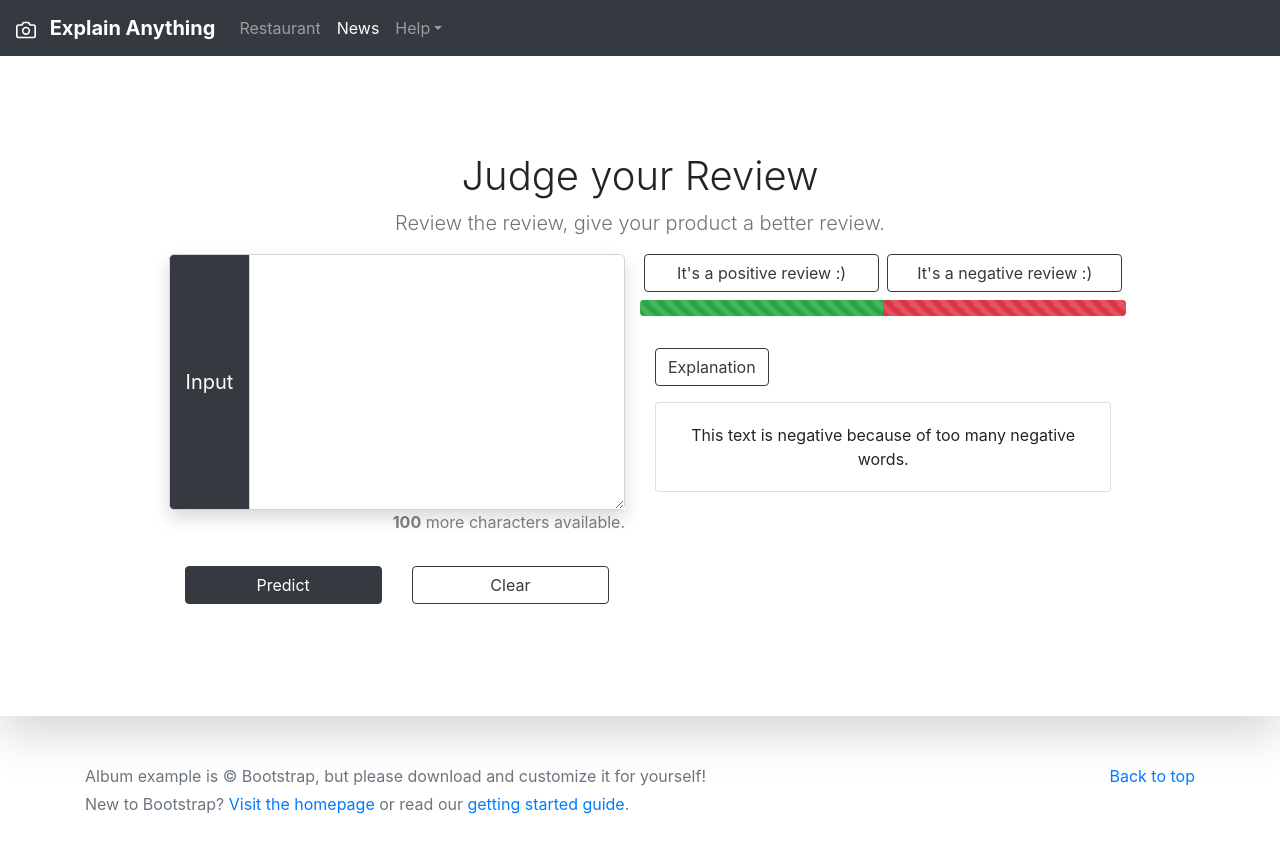
After one commit to FrBernkastel/Explainable-Text-Classifier, a Django app: page /classifier/news/ in a window 1280 px wide. The commit adds this page. Run offline with Django 3.2, Linux system fonts and the light colour scheme; some libraries are stand-ins or nearby versions.

Commit message:
create two webpages

```diff
--- /dev/null
+++ b/textClassifier/templates/classifier/news.html
@@ -0,0 +1,335 @@
+
+{% load staticfiles %}
+<!DOCTYPE html>
+<!-- saved from url=(0049)https://getbootstrap.com/docs/4.3/examples/album/ -->
+<html lang="en" class="gr__getbootstrap_com">
+
+<head>
+    <meta http-equiv="Content-Type" content="text/html; charset=UTF-8">
+    <meta name="viewport" content="width=device-width, initial-scale=1, shrink-to-fit=no">
+    <meta name="description" content="">
+    <meta name="author" content="Mark Otto, Jacob Thornton, and Bootstrap contributors">
+    <meta name="generator" content="Jekyll v3.8.5">
+    <title>Album example · Bootstrap</title>
+
+    <link rel="canonical" href="https://getbootstrap.com/docs/4.3/examples/album/">
+
+    <!-- Bootstrap core CSS -->
+    <link rel="stylesheet" href="https://stackpath.bootstrapcdn.com/bootstrap/4.3.1/css/bootstrap.min.css" integrity="sha384-ggOyR0iXCbMQv3Xipma34MD+dH/1fQ784/j6cY/iJTQUOhcWr7x9JvoRxT2MZw1T" crossorigin="anonymous">
+    <link rel="stylesheet" href="https://use.fontawesome.com/releases/v5.8.2/css/all.css" integrity="sha384-oS3vJWv+0UjzBfQzYUhtDYW+Pj2yciDJxpsK1OYPAYjqT085Qq/1cq5FLXAZQ7Ay" crossorigin="anonymous">
+
+    <style>
+      .bd-placeholder-img {
+        font-size: 1.125rem;
+        text-anchor: middle;
+        -webkit-user-select: none;
+        -moz-user-select: none;
+        -ms-user-select: none;
+        user-select: none;
+      }
+
+      @media (min-width: 768px) {
+        .bd-placeholder-img-lg {
+          font-size: 3.5rem;
+        }
+      }
+    </style>
+    <!-- Custom styles for this template -->
+    <link href="{% static 'textClassifier/style.css' %}" rel="stylesheet">
+  </head>
+
+
+<body data-gr-c-s-loaded="true">
+
+<header>
+  <nav class="navbar navbar-expand-md navbar-dark bg-dark">
+    <a class="navbar-brand" href="https://getbootstrap.com/docs/4.0/examples/navbars/#">
+      <svg xmlns="http://www.w3.org/2000/svg" width="20" height="20" fill="none" stroke="currentColor" stroke-linecap="round" stroke-linejoin="round" stroke-width="2" aria-hidden="true" class="mr-2" viewBox="0 0 24 24" focusable="false"><path d="M23 19a2 2 0 0 1-2 2H3a2 2 0 0 1-2-2V8a2 2 0 0 1 2-2h4l2-3h6l2 3h4a2 2 0 0 1 2 2z"></path><circle cx="12" cy="13" r="4"></circle></svg>
+      <strong>Explain Anything</strong>
+    </a>
+    <button class="navbar-toggler" type="button" data-toggle="collapse" data-target="#navbarsExample04" aria-controls="navbarsExample04" aria-expanded="false" aria-label="Toggle navigation">
+      <span class="navbar-toggler-icon"></span>
+    </button>
+
+    <div class="collapse navbar-collapse" id="navbarsExample04">
+      <ul class="navbar-nav mr-auto">
+        <li class="nav-item">
+          <a class="nav-link" href="/classifier">Restaurant</a>
+        </li>
+        <li class="nav-item active">
+          <a class="nav-link" href="/classifier/news">News</a>
+        </li>
+        <li class="nav-item dropdown">
+          <a class="nav-link dropdown-toggle" href="http://example.com/" id="dropdown04" data-toggle="dropdown" aria-haspopup="true" aria-expanded="false">Help</a>
+          <div class="dropdown-menu" aria-labelledby="dropdown04">
+            <a class="dropdown-item" href="https://getbootstrap.com/docs/4.0/examples/navbars/#">Action</a>
+            <a class="dropdown-item" href="https://getbootstrap.com/docs/4.0/examples/navbars/#">Another action</a>
+            <a class="dropdown-item" href="https://getbootstrap.com/docs/4.0/examples/navbars/#">Something else here</a>
+          </div>
+        </li>
+      </ul>
+    </div>
+  </nav>
+</header>
+
+<main role="main" class = "bd-content shadow-lg" >
+  <section class="jumbotron text-center">
+    <div class="container">
+      <h1 class="jumbotron-heading">Judge your Review</h1>
+      <p class="lead text-muted">Review the review, give your product a better review.</p>
+
+      <div class="row">
+        <div class = "col-sm-6">
+            <div class="input-group input-group-lg shadow">
+              <div class="input-group-prepend">
+                <span class="input-group-text bg-dark text-white">Input</span>
+              </div>
+                {% csrf_token %}
+              <textarea onKeyPress="return charLimit(this)" placeholder="{{ result }}" onKeyUp="return characterCount(this)"  rows="8" class="form-control" aria-label="With textarea" id="input_text" name = "input_text"></textarea>
+
+            </div>
+            <p class="text-right text-black-50"><strong><span id="charCount">100</span></strong> more characters available.</p>
+            <div class="row p-sm-3">
+              <div class="col-sm-6 text-left ">
+                <button type="button" onclick="submitText();" class="btn btn-dark btn-block">Predict</button>
+              </div>
+              <div class="col-sm-6 text-right">
+                <button type="button" class="btn btn-outline-dark btn-block" onclick="clearText(this);">Clear</button>
+              </div>
+            </div>
+        </div>
+
+        <div class = "col-sm-6">
+          <div class = "row mb-sm-2">
+              <div class = "col-sm-6 px-sm-1 rounded-1" id = "pos_paragraph">
+                <p hidden="hidden"> {{ pos_flag }} </p>
+                <a tabindex="0" class="btn btn-outline-dark btn-block" role="button" data-placement="top" data-toggle="popover" data-trigger="focus"  data-content="probability: 50%"> It's a positive review :)</a>
+              </div>
+
+              <div class = "col-sm-6 px-sm-1 rounded-1" id = "neg_paragraph">
+                <p hidden="hidden"> {{ neg_flag }} </p>
+                <a tabindex="0" class="btn btn-outline-dark btn-block" role="button" data-placement="right" data-toggle="popover" data-trigger="focus"  data-content="probability: 50%"> It's a negative review :)</a>
+              </div>
+          </div>
+
+
+          <!--<div id="chartContainer" style="height: 100px; width: 100%;"></div> -->
+
+          <div class="row progress align-center mb-sm-2">
+            <div class="progress-bar progress-bar-striped progress-bar-animated bg-success" role="progressbar" style="width: 50%" aria-valuenow="15" aria-valuemin="0" aria-valuemax="100" id = "pos_bar"></div>
+            <div class="progress-bar progress-bar-striped progress-bar-animated bg-danger" role="progressbar" style="width: 50%" aria-valuenow="30" aria-valuemin="0" aria-valuemax="100" id = "neg_bar"></div>
+          </div>
+
+          <p class="pt-sm-4 text-left">
+            <a class="btn btn-outline-dark" data-toggle="collapse" href="#collapseExample" role="button" aria-expanded="false" aria-controls="collapseExample">
+              Explanation
+            </a>
+            <div class="collapse.show" id="collapseExample">
+              <div class="card card-body" id = "explanation">
+                {{ explanation }}
+              </div>
+            </div>
+          </p>
+
+          <div class="row">
+            <div class="col-sm-6">
+              <div class="toast" role="alert" data-autohide="false" aria-live="assertive" aria-atomic="true" id="toast-conclusion">
+                <div class="toast-header">
+                <svg class="bd-placeholder-img rounded mr-2" width="20" height="20" xmlns="http://www.w3.org/2000/svg" preserveAspectRatio="xMidYMid slice" focusable="false" role="img"><rect fill="#007aff" width="100%" height="100%"></rect></svg>
+                  <strong class="mr-auto">Conclusion</strong>
+                  <small>11 mins ago</small>
+                  <button type="button" class="ml-2 mb-1 close" data-dismiss="toast" aria-label="Close">
+                    <span aria-hidden="true">&times;</span>
+                  </button>
+                </div>
+                <div class="toast-body">
+
+                </div>
+              </div>
+            </div>
+            <div class="col-sm-6">
+              <div class="toast" role="alert" data-autohide="false" aria-live="assertive" aria-atomic="true" id="toast-confidence">
+                <div class="toast-header">
+                <svg class="bd-placeholder-img rounded mr-2" width="20" height="20" xmlns="http://www.w3.org/2000/svg" preserveAspectRatio="xMidYMid slice" focusable="false" role="img"><rect fill="#007aff" width="100%" height="100%"></rect></svg>
+                  <strong class="mr-auto">Bootstrap</strong>
+                  <small>11 mins ago</small>
+                  <button type="button" class="ml-2 mb-1 close" data-dismiss="toast" aria-label="Close">
+                    <span aria-hidden="true">&times;</span>
+                  </button>
+                </div>
+                <div class="toast-body">
+
+                </div>
+              </div>
+            </div>
+          </div>
+
+
+
+
+
+
+        </div>
+      </div>
+    </div>
+  </section>
+
+
+</main>
+
+<footer class="text-muted">
+  <div class="container">
+    <p class="float-right">
+      <a href="https://getbootstrap.com/docs/4.3/examples/album/#">Back to top</a>
+    </p>
+    <p>Album example is © Bootstrap, but please download and customize it for yourself!</p>
+    <p>New to Bootstrap? <a href="https://getbootstrap.com/">Visit the homepage</a> or read our <a href="https://getbootstrap.com/docs/4.3/getting-started/introduction/">getting started guide</a>.</p>
+  </div>
+</footer>
+
+
+<script src="https://code.jquery.com/jquery-3.1.1.min.js"  crossorigin="anonymous"></script>
+<script src="https://cdnjs.cloudflare.com/ajax/libs/popper.js/1.14.7/umd/popper.min.js" integrity="sha384-UO2eT0CpHqdSJQ6hJty5KVphtPhzWj9WO1clHTMGa3JDZwrnQq4sF86dIHNDz0W1" crossorigin="anonymous"></script>
+<script src="https://stackpath.bootstrapcdn.com/bootstrap/4.3.1/js/bootstrap.min.js" integrity="sha384-JjSmVgyd0p3pXB1rRibZUAYoIIy6OrQ6VrjIEaFf/nJGzIxFDsf4x0xIM+B07jRM" crossorigin="anonymous"></script>
+
+<script>
+
+$(function () {
+  $('[data-toggle="popover"]').popover()
+})
+
+$('.popover-dismiss').popover({
+  trigger: 'focus'
+})
+
+
+$('body').on("keydown", "#input_text",function(e) {
+    if (e.which == 13) {
+      submitText();
+    }
+});
+
+
+function drawResult() {
+    var pos_flag = $("#pos_paragraph").children(":first").text();
+    var neg_flag = $("#neg_paragraph").children(":first").text();
+    if (pos_flag == 1) {
+      $("#pos_paragraph a").addClass("bg-success text-white");
+      $("#pos_paragraph a").removeClass("btn-outline-dark");
+      $("#neg_paragraph a").removeClass("bg-danger text-white");
+      $("#neg_paragraph a").addClass("btn-outline-dark");
+    } else if (neg_flag == 1) {
+      $("#neg_paragraph a").addClass("bg-danger text-white");
+      $("#neg_paragraph a").removeClass("btn-outline-dark");
+      $("#pos_paragraph a").removeClass("bg-success text-white");
+      $("#pos_paragraph a").addClass("btn-outline-dark");
+    } else {
+      $("#pos_paragraph a").removeClass("bg-success text-white");
+      $("#pos_paragraph a").addClass("btn-outline-dark");
+      $("#neg_paragraph a").removeClass("bg-danger text-white");
+      $("#neg_paragraph a").addClass("btn-outline-dark");
+    }
+}
+
+
+$('#input_text').each(function () {
+  this.setAttribute('style', 'height:' + (this.scrollHeight) + 'px;overflow-y:hidden;');
+}).on('input', function () {
+  this.style.height = 'auto';
+  this.style.height = (this.scrollHeight) + 'px';
+});
+
+
+var maxLength=140;
+function charLimit(el) {
+    if (el.value.length > maxLength) return false;
+    return true;
+}
+function characterCount(el) {
+    var charCount = document.getElementById('charCount');
+    if (el.value.length > maxLength) el.value = el.value.substring(0,maxLength);
+    if (charCount) charCount.innerHTML = maxLength - el.value.length;
+    return true;
+}
+
+function clearText(el) {
+  $('#input_text').val("");
+  characterCount(el);
+}
+
+
+//utility functions for submission
+function switchResult(data) {
+  $("#pos_paragraph").children(":first").text(data["pos_flag"]);
+  $("#neg_paragraph").children(":first").text(data["neg_flag"]);
+}
+
+function fillbackTextArea(data) {
+  $("#input_text").val(data["input_text"]);
+}
+
+function computeProb(data) {
+      var pos_prob = data["pos_prob"].toFixed(2);
+      var neg_prob = data["neg_prob"].toFixed(2);
+      percent_pos = pos_prob.toString() + "%";
+      percent_neg = neg_prob.toString() + "%";
+      $("#pos_bar").css("width",percent_pos);
+      $("#neg_bar").css("width",percent_neg);
+      $("#pos_paragraph a").attr("data-content",percent_pos);
+      $("#neg_paragraph a").attr("data-content",percent_neg);
+      $("#pos_paragraph a").popover("show");
+      $("#neg_paragraph a").popover("show");
+}
+
+function procConclusionToast(data) {
+  var pos_flag = data["pos_flag"];
+  var neg_flag = data["neg_flag"];
+  var res = "";
+  if (pos_flag==0 && neg_flag==0) {
+      res = "Neutral";
+  } else if (pos_flag == 1) {
+      res = "Positive";
+  } else {
+      res = "Negative";
+  }
+
+  var res_sent = "The review is %res%.".replace("%res%",res);
+  console.log(res_sent);
+  $("#toast-conclusion .toast-body").text(res_sent);
+  $("#toast-conclusion").toast("show");
+}
+
+//submission code
+function submitText() {
+  var text = $('#input_text').val();
+
+  $.ajax({
+    type: "POST",
+    url: "{% url 'classifier:predict' %}",
+    data: {"input_text":text},
+    dataType: "json",
+    success: function (data) {
+      console.log('Submission was successful.');
+      console.log(data["input_text"]);
+      $('#explanation').text(data["explanation"]); //experimental
+      switchResult(data);
+      fillbackTextArea(data);
+      computeProb(data);
+
+      procConclusionToast(data);
+      drawResult();
+
+
+    },
+    error: function (data) {
+      console.log('An error occurred.');
+      console.log(data);
+    },
+  });
+}
+
+
+</script>
+
+</body>
+</html>
--- a/textClassifier/templates/classifier/index.html
+++ b/textClassifier/templates/classifier/review.html
@@ -54,10 +54,10 @@
     <div class="collapse navbar-collapse" id="navbarsExample04">
       <ul class="navbar-nav mr-auto">
         <li class="nav-item active">
-          <a class="nav-link" href="https://getbootstrap.com/docs/4.0/examples/navbars/#">Restaurant</a>
+          <a class="nav-link" href="/classifier/">Restaurant</a>
         </li>
         <li class="nav-item">
-          <a class="nav-link" href="https://getbootstrap.com/docs/4.0/examples/navbars/#">News</a>
+          <a class="nav-link" href="/classifier/news">News</a>
         </li>
         <li class="nav-item dropdown">
           <a class="nav-link dropdown-toggle" href="http://example.com/" id="dropdown04" data-toggle="dropdown" aria-haspopup="true" aria-expanded="false">Help</a>
--- a/textClassifier/urls.py
+++ b/textClassifier/urls.py
@@ -4,7 +4,7 @@ from . import views
 app_name = "classifier"
 
 urlpatterns = [
-    path('', views.index, name='index'),
-    path('predict/', views.predict, name = 'predict')
-
+    path('', views.review, name='review'),
+    path('news/', views.news, name="news"),
+    path('predict/', views.predict, name = 'predict'),
 ]
--- a/textClassifier/views.py
+++ b/textClassifier/views.py
@@ -8,11 +8,14 @@ import rpyc
 #from textClassifier1 import model
 
 # Create your views here.
-# Create your views here.
-def index(request):
+def review(request):
     context = {"pos_flag":1,"neg_flag":0, "explanation": "This text is negative because of too many negative words."}
-    return render(request,'classifier/index.html', context)
+    return render(request,'classifier/review.html', context)
 
+
+def news(request):
+    context = {"pos_flag":1,"neg_flag":0, "explanation": "This text is negative because of too many negative words."}
+    return render(request,'classifier/news.html', context)
 
 def predict(request):
     if request.method == 'POST':
```
